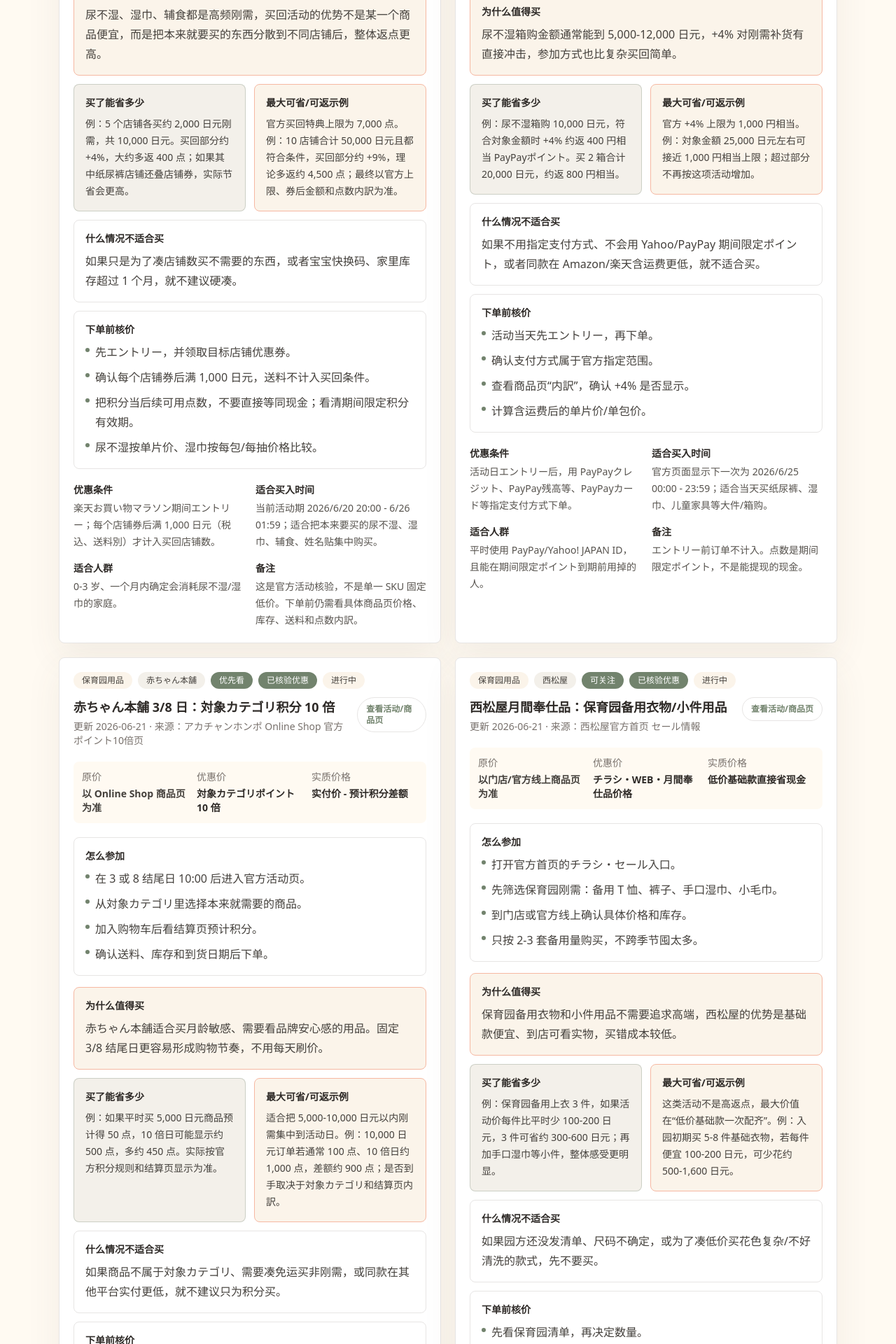
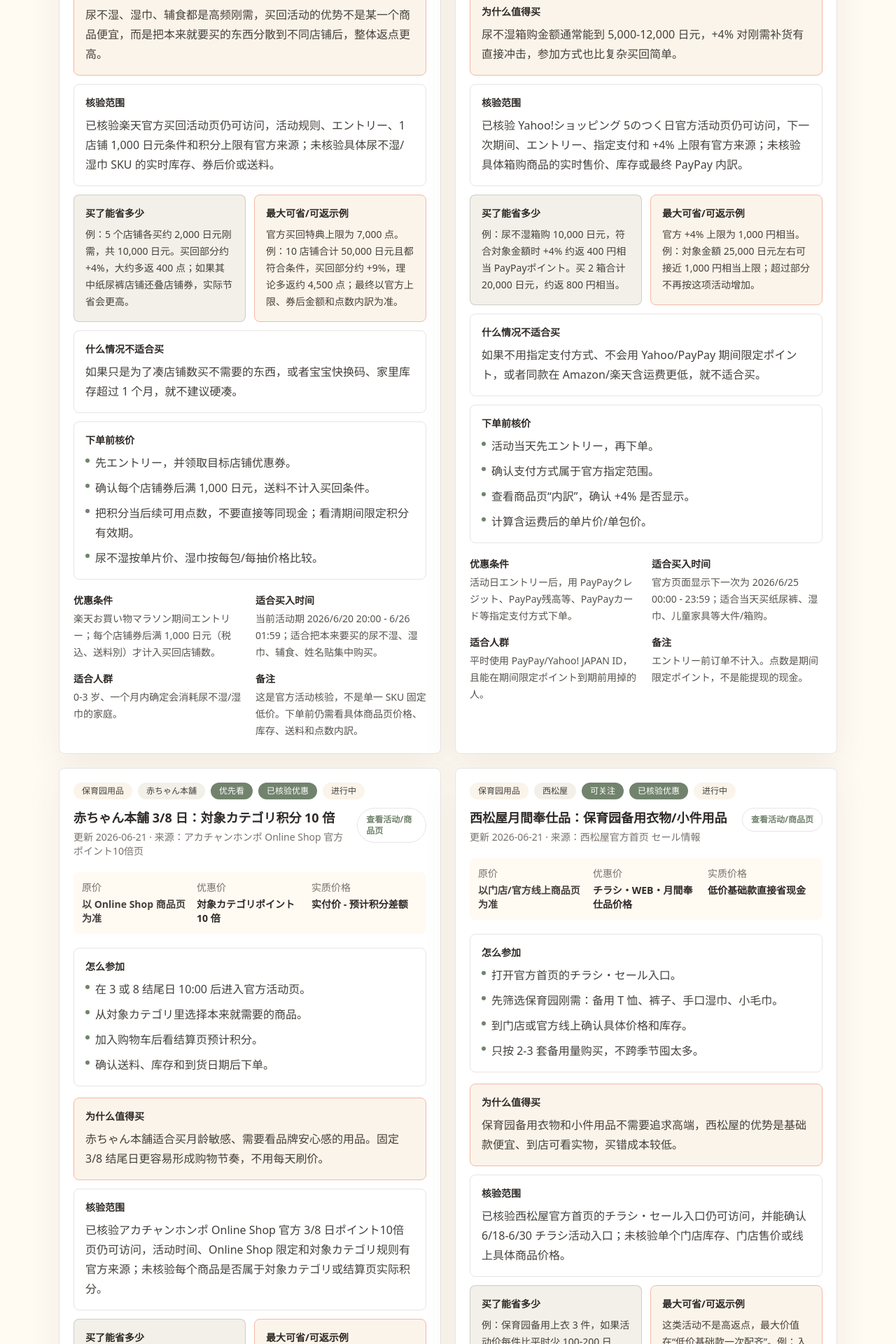
Before and after one commit to fengchuanli/mama-save-jp, a Next.js app: page /deals in a window 1280 px wide. Shown: the part 1020-2940 px from the top of the page at 70% size. Built offline with nearby package versions, Linux system fonts and the light colour scheme.

Commit message:
补充优惠核验范围说明

```diff
--- a/components/DealCard.tsx
+++ b/components/DealCard.tsx
@@ -130,6 +130,15 @@
         </p>
       </div>
 
+      {deal.verificationScope ? (
+        <div className="mt-3 rounded-lg border border-stone-200 bg-white p-3 sm:p-4">
+          <p className="text-sm font-semibold text-ink">核验范围</p>
+          <p className="mt-2 text-sm leading-6 text-stone-700 sm:text-base sm:leading-7">
+            {deal.verificationScope}
+          </p>
+        </div>
+      ) : null}
+
       {(deal.savingsExample || deal.maxBenefitExample) && (
         <div className="mt-3 grid gap-3 sm:grid-cols-2">
           {deal.savingsExample ? (
--- a/data/deals.json
+++ b/data/deals.json
@@ -16,6 +16,7 @@
     "dataStatus": "verified",
     "availabilityStatus": "active",
     "whyWorthBuying": "尿不湿、湿巾、辅食都是高频刚需，买回活动的优势不是某一个商品便宜，而是把本来就要买的东西分散到不同店铺后，整体返点更高。",
+    "verificationScope": "已核验楽天官方买回活动页仍可访问，活动规则、エントリー、1 店铺 1,000 日元条件和积分上限有官方来源；未核验具体尿不湿/湿巾 SKU 的实时库存、券后价或送料。",
     "skipWhen": "如果只是为了凑店铺数买不需要的东西，或者宝宝快换码、家里库存超过 1 个月，就不建议硬凑。",
     "checkBeforeBuying": [
       "先エントリー，并领取目标店铺优惠券。",
@@ -51,6 +52,7 @@
     "dataStatus": "verified",
     "availabilityStatus": "active",
     "whyWorthBuying": "尿不湿箱购金额通常能到 5,000-12,000 日元，+4% 对刚需补货有直接冲击，参加方式也比复杂买回简单。",
+    "verificationScope": "已核验 Yahoo!ショッピング 5のつく日官方活动页仍可访问，下一次期间、エントリー、指定支付和 +4% 上限有官方来源；未核验具体箱购商品的实时售价、库存或最终 PayPay 内訳。",
     "skipWhen": "如果不用指定支付方式、不会用 Yahoo/PayPay 期间限定ポイント，或者同款在 Amazon/楽天含运费更低，就不适合买。",
     "checkBeforeBuying": [
       "活动当天先エントリー，再下单。",
@@ -86,6 +88,7 @@
     "dataStatus": "verified",
     "availabilityStatus": "active",
     "whyWorthBuying": "赤ちゃん本舗适合买月龄敏感、需要看品牌安心感的用品。固定 3/8 结尾日更容易形成购物节奏，不用每天刷价。",
+    "verificationScope": "已核验アカチャンホンポ Online Shop 官方 3/8 日ポイント10倍页仍可访问，活动时间、Online Shop 限定和対象カテゴリ规则有官方来源；未核验每个商品是否属于対象カテゴリ或结算页实际积分。",
     "skipWhen": "如果商品不属于対象カテゴリ、需要凑免运买非刚需，或同款在其他平台实付更低，就不建议只为积分买。",
     "checkBeforeBuying": [
       "确认当前时间在 10:00 到次日 09:59 活动窗口内。",
@@ -121,6 +124,7 @@
     "dataStatus": "verified",
     "availabilityStatus": "active",
     "whyWorthBuying": "保育园备用衣物和小件用品不需要追求高端，西松屋的优势是基础款便宜、到店可看实物，买错成本较低。",
+    "verificationScope": "已核验西松屋官方首页的チラシ・セール入口仍可访问，并能确认 6/18-6/30 チラシ活动入口；未核验单个门店库存、门店售价或线上具体商品价格。",
     "skipWhen": "如果园方还没发清单、尺码不确定，或为了凑低价买花色复杂/不好清洗的款式，先不要买。",
     "checkBeforeBuying": [
       "先看保育园清单，再决定数量。",
@@ -156,6 +160,7 @@
     "dataStatus": "verified",
     "availabilityStatus": "active",
     "whyWorthBuying": "对临时小额补货友好：不需要凑店铺数，本来要买就顺手用 PayPay 结账，有机会拿到额外返还。",
+    "verificationScope": "已核验 PayPay 官方キャンペーン页和 PayPayスクラッチくじ详情页仍可访问，期间、200 日元以上支付、本人确认和抽选返还规则有官方来源；未核验具体药妆店是否参加或商品本身是否降价。",
     "skipWhen": "如果目标门店不参加、商品本身比电商贵很多，或为了抽选额外买非刚需，就不值得。",
     "checkBeforeBuying": [
       "确认门店或线上渠道是否属于対象。",
@@ -191,6 +196,7 @@
     "dataStatus": "verified",
     "availabilityStatus": "active",
     "whyWorthBuying": "姓名贴通常单价不高，但刚好能作为买回活动中的一个店铺，同时解决入园高频刚需。",
+    "verificationScope": "已核验楽天市場姓名贴搜索结果页仍可访问，并能确认有保育园姓名贴相关结果；这是可核验商品集合入口，不代表推荐某个固定店铺或单一 SKU。",
     "skipWhen": "保育园还没发清单、园方要求手写，或需要特殊尺寸但店铺制作周期不确定时先不要买。",
     "checkBeforeBuying": [
       "确认园方是否允许姓名贴。",
--- a/lib/types.ts
+++ b/lib/types.ts
@@ -14,6 +14,7 @@
   sourceName?: string;
   dataStatus: "sample" | "verified";
   availabilityStatus: "unknown" | "active" | "expired" | "unavailable";
+  verificationScope?: string;
   whyWorthBuying: string;
   skipWhen: string;
   checkBeforeBuying: string[];
--- a/scripts/validate-content.mjs
+++ b/scripts/validate-content.mjs
@@ -114,6 +114,7 @@
     );
     assert(deal.savingsExample, `${label} 已核验优惠必须提供 savingsExample`);
     assert(deal.maxBenefitExample, `${label} 已核验优惠必须提供 maxBenefitExample`);
+    assert(deal.verificationScope, `${label} 已核验优惠必须说明 verificationScope`);
     assert(
       deal.availabilityStatus !== "unknown",
       `${label} 已核验优惠必须明确 active / expired / unavailable`
```
Also changed, not shown: 1 other file (tests, documents, lock files or other folders).
